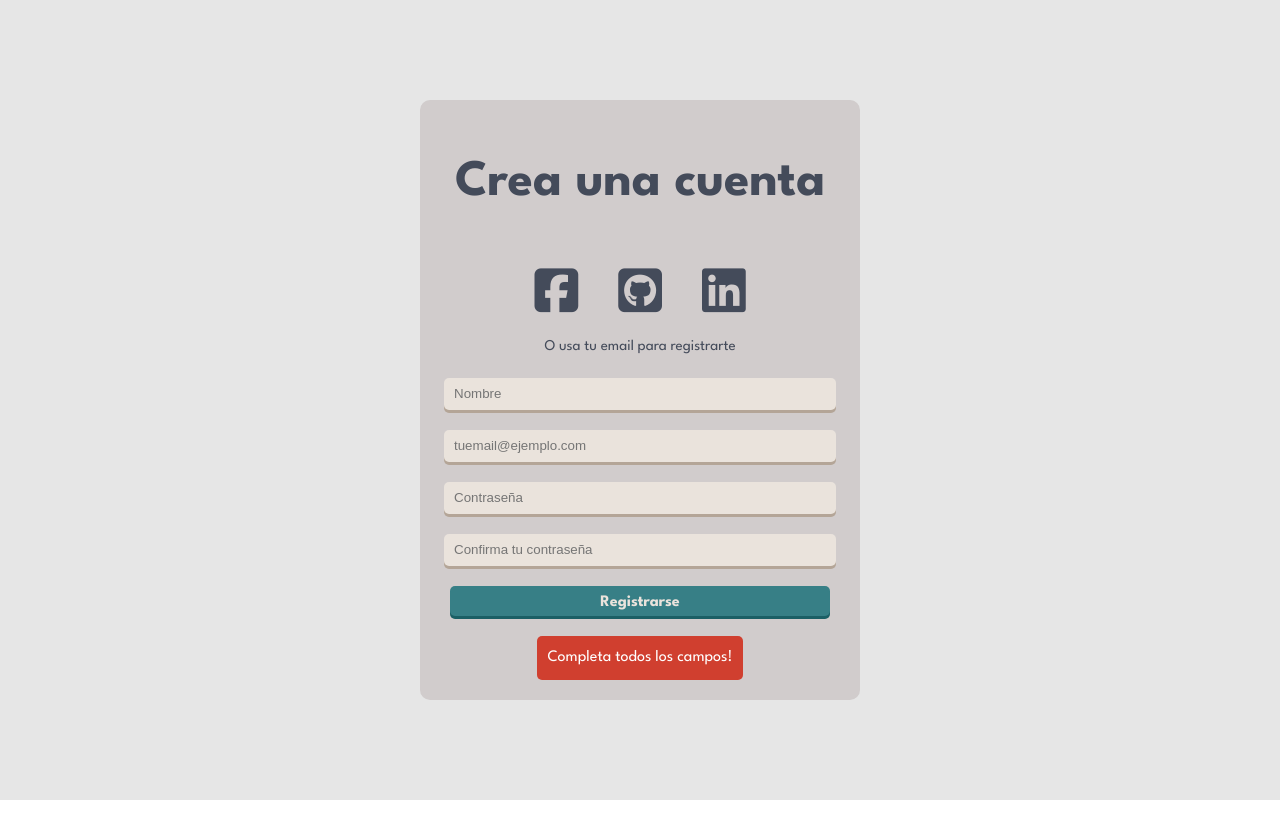
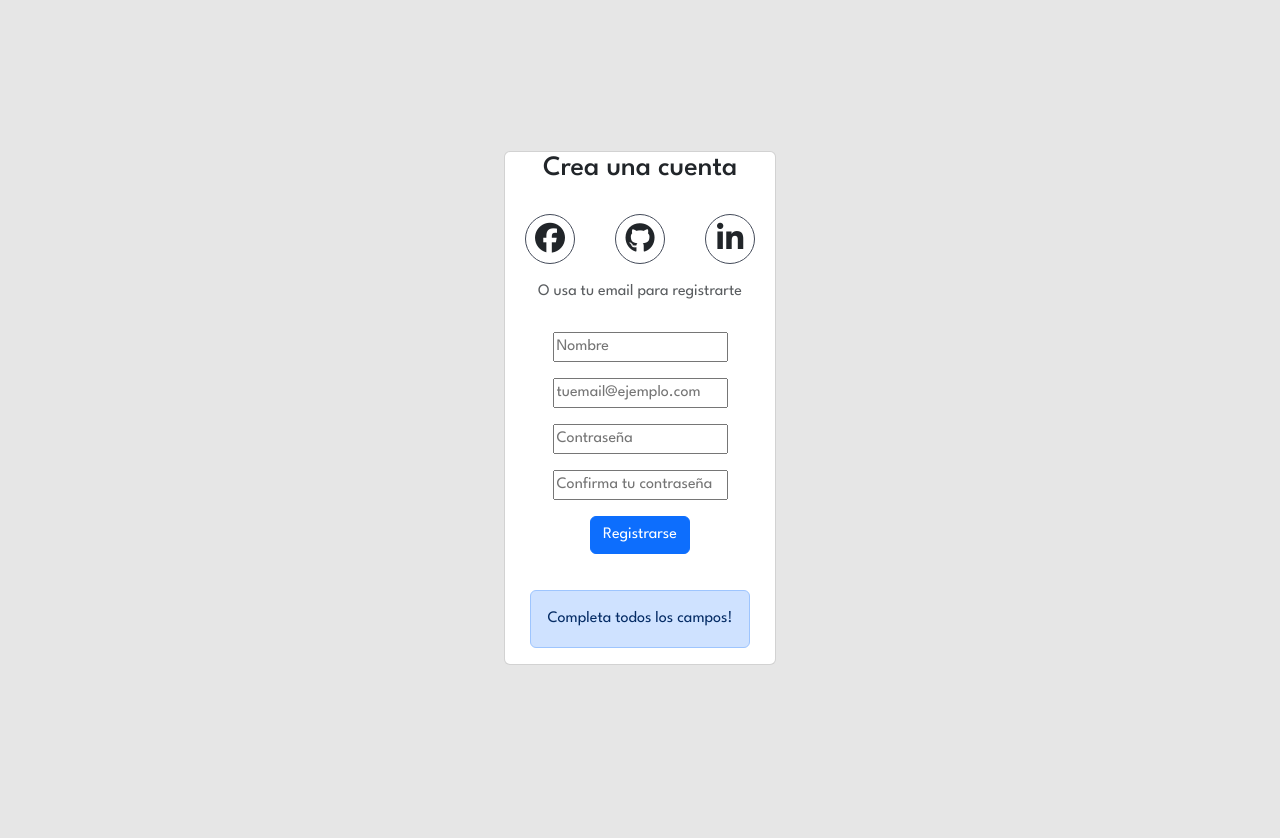
Before and after one commit to fisaavedrae/create-account-react, a React (Vite) app: page / in a window 1280 px wide. Shown: the top 838 px of the page. Before the commit the page ends 800 px from the top, so only its background shows below. Built offline with nearby package versions, Linux system fonts and the light colour scheme.

Commit message:
maqueta en bootstrap

```diff
--- a/index.html
+++ b/index.html
@@ -6,35 +6,14 @@
   <link rel="icon" type="image/svg+xml" href="/vite.svg" />
   <meta name="viewport" content="width=device-width, initial-scale=1.0" />
   <script src="https://kit.fontawesome.com/ec25724b35.js" crossorigin="anonymous"></script>
+  <link href="https://cdn.jsdelivr.net/npm/bootstrap@5.3.2/dist/css/bootstrap.min.css" rel="stylesheet"
+    integrity="sha384-T3c6CoIi6uLrA9TneNEoa7RxnatzjcDSCmG1MXxSR1GAsXEV/Dwwykc2MPK8M2HN" crossorigin="anonymous">
   <title>Create account</title>
 </head>
 
 <body>
-  <div id="rootx"></div>
-  <div class="container">
-    <div class="layout">
-      <div class="titulo">
-        <h1>Crea una cuenta</h1>
-      </div>
+  <div id="root"></div>
 
-      <div class="social">
-        <div class="icono">
-          <i class="fa-brands fa-square-facebook"></i>
-          <i class="fa-brands fa-square-github"></i>
-          <i class="fa-brands fa-linkedin"></i>
-        </div>
-        <div class="bajadaIcono">O usa tu email para registrarte</div>
-      </div>
-      <div class="formulario">
-        <input type="text" id="nombre" placeholder="Nombre">
-        <input type="email" id="email" placeholder="tuemail@ejemplo.com">
-        <input type="password" id="password" placeholder="Contraseña">
-        <input type="password" id="password2" placeholder="Confirma tu contraseña">
-        <button class="registro">Registrarse</button>
-        <div class="mensajeError">Completa todos los campos!</div>
-      </div>
-    </div>
-  </div>
   <script type="module" src="/src/main.jsx"></script>
 </body>
 
--- a/src/App.css
+++ b/src/App.css
@@ -39,7 +39,7 @@ body {
   width: 100vw;
 }
 
-.layout {
+.cards {
   display: flex;
   flex-direction: column;
   align-items: center;
@@ -61,6 +61,17 @@ h1 {
   align-items: center;
   justify-content: center;
   gap: 20px;
+  padding: 20px;
+}
+
+.socialButton {
+  border-radius: 50%;
+  border: 1px solid hsl(221, 14%, 31%);
+  font-size: 30px;
+  padding: 5px;
+  width: 50px;
+  height: 50px;
+  text-align: center;
 }
 
 .icono {
@@ -69,7 +80,6 @@ h1 {
   align-items: center;
   justify-content: center;
   gap: 40px;
-  font-size: 50px;
 }
 
 i:hover {
@@ -89,32 +99,9 @@ i:hover {
   width: 100%;
 }
 
-input {
-  width: var(--ancho-input);
-  height: 30px;
-  border-radius: 5px;
-  border: none;
-  padding-left: 10px;
-  background-color: var(--background-input);
-  box-shadow: var(--shadow-input);
-}
 
-.registro {
-  width: 380px;
-  height: 30px;
-  border-radius: 5px;
-  border: none;
-  background-color: var(--background-button);
-  box-shadow: var(--shadow-button);
-  color: hsl(30, 25%, 89%);
-  font-weight: 700;
-}
 
-.registro:hover {
-  background-color: var(--background-button-hover);
-  box-shadow: var(--shadow-button-hover);
-  cursor: pointer;
-}
+
 
 .mensajeError {
   background-color: var(--background-error);
--- a/src/App.jsx
+++ b/src/App.jsx
@@ -1,6 +1,5 @@
 import { useState } from 'react'
-import reactLogo from './assets/react.svg'
-import viteLogo from '/vite.svg'
+
 import './App.css'
 
 function App() {
--- /dev/null
+++ b/src/components/Registro.jsx
@@ -0,0 +1,54 @@
+import { useState } from 'react'
+
+import '../App.css'
+
+function Registro() {
+    const [count, setCount] = useState(0)
+
+    return (
+        <>
+            <div class="container">
+                <div class="card mb-md-5">
+
+                    <h3 class="card-title text-center">Crea una cuenta</h3>
+                    {/* Cristian */}
+                    <div class="social">
+                        <div class="icono">
+                            <div class="socialButton"><i class="fa-brands fa-facebook"></i></div>
+                            <div class="socialButton"><i class="fa-brands fa-github"></i></div>
+                            <div class="socialButton"><i class="fa-brands fa-linkedin-in"></i></div>
+                        </div>
+                        <div class="card-subtitle mb-2 text-body-secondary">O usa tu email para registrarte</div>
+                    </div>
+                    {/* Cristian */}
+                    {/* Felipe */}
+                    <div class="formulario">
+                        <form>
+                            <div class="mb-3">
+                                <input type="text" id="nombre" placeholder="Nombre" />
+                            </div>
+                            <div class="mb-3">
+                                <input type="email" id="email" placeholder="tuemail@ejemplo.com" />
+                            </div>
+                            <div class="mb-3">
+                                <input type="password" id="password" placeholder="Contraseña" />
+                            </div>
+                            <div class="mb-3">
+                                <input type="password" id="password2" placeholder="Confirma tu contraseña" />
+                            </div>
+                            <div class="mb-3">
+                                <button type="submit" class="btn btn-primary">Registrarse</button>
+                            </div>
+                        </form>
+                        {/* Felipe */}
+                        {/* Conjunto */}
+                        <div class="alert alert-primary" role="alert">Completa todos los campos!</div>
+                        {/* Conjunto */}
+                    </div>
+                </div>
+            </div>
+        </>
+    )
+}
+
+export default Registro
--- a/src/main.jsx
+++ b/src/main.jsx
@@ -1,10 +1,11 @@
 import React from 'react'
 import ReactDOM from 'react-dom/client'
 import App from './App.jsx'
+import Registro from './components/Registro.jsx'
 import './index.css'
 
 ReactDOM.createRoot(document.getElementById('root')).render(
     <React.StrictMode>
-        <App />
+        <Registro />
     </React.StrictMode>,
 )
```
Also changed, not shown: src/text.js (+9 -0 lines), src/components/Alert.jsx (added), src/components/Formulario.jsx (added), src/components/SocialButton.jsx (added).
